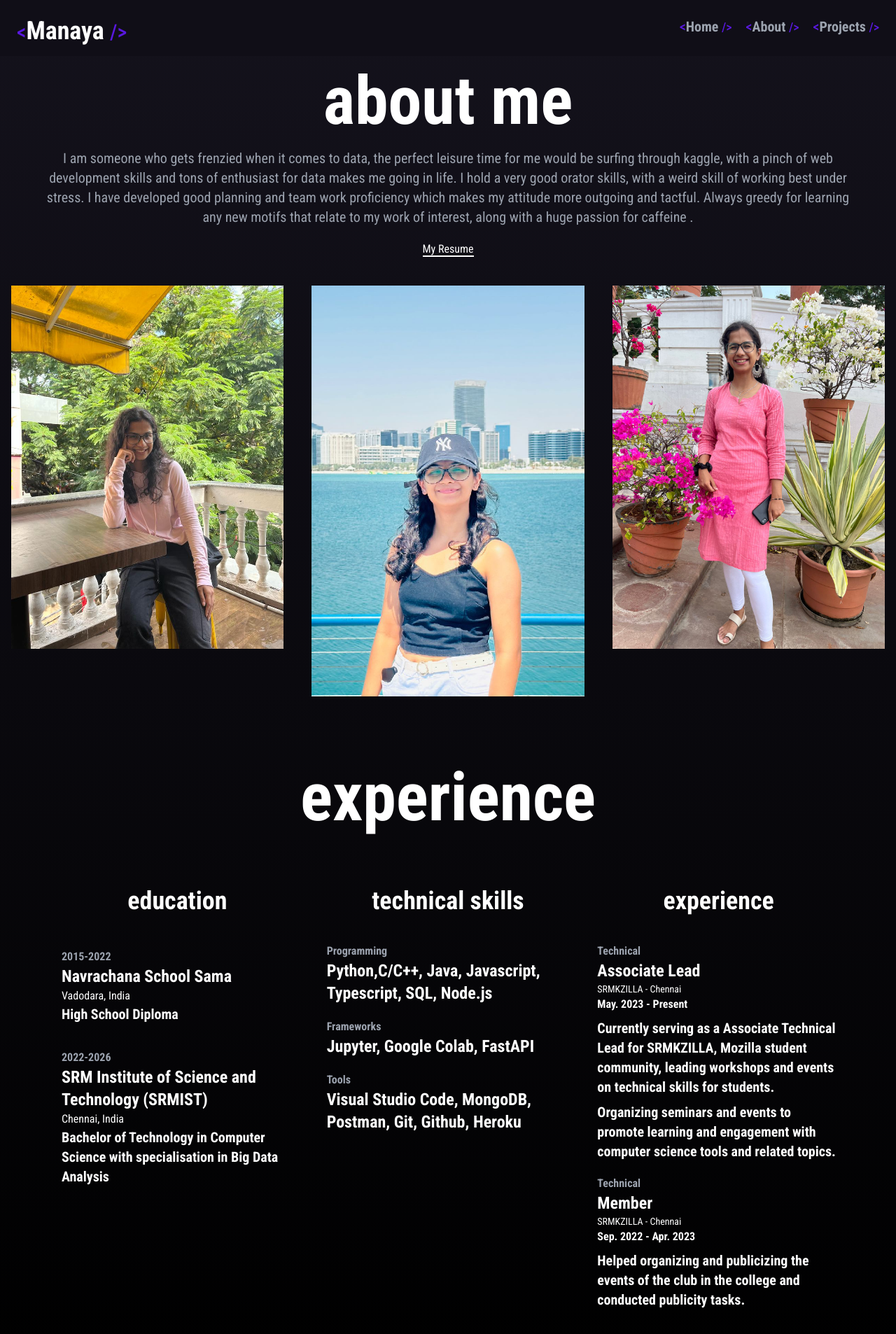
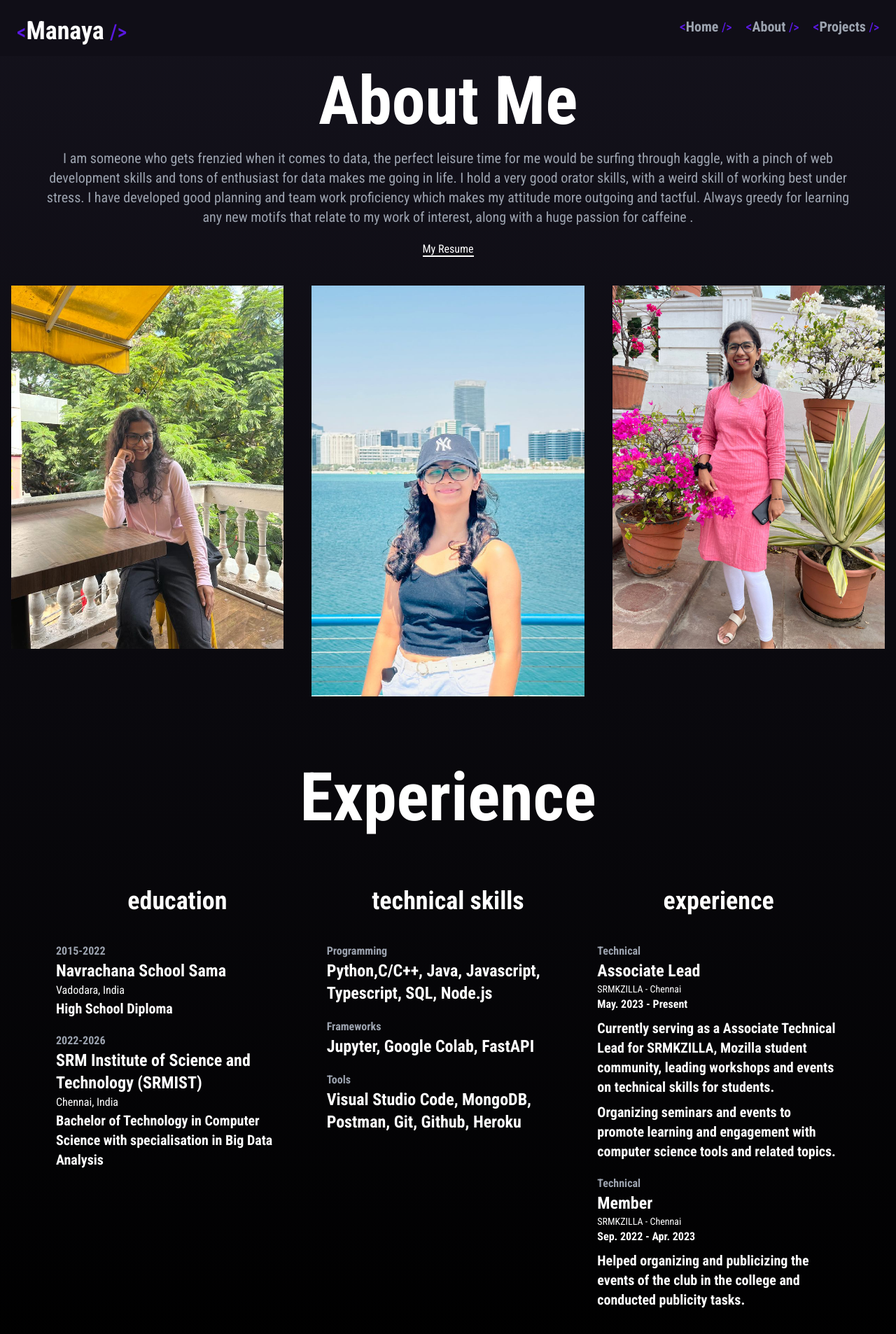
Before and after one commit to YARE0909/portfolio-2023, a Next.js app: page /about in a window 1280 px wide. Shown: the top 1906 px of the page at 70% size. Built offline with nearby package versions, Linux system fonts and the light colour scheme.

Commit message:
Minor changes

```diff
--- a/src/pages/about.tsx
+++ b/src/pages/about.tsx
@@ -12,7 +12,7 @@ const About = () => {
         <div className="flex flex-col items-center gap-5">
           <div className="w-full h-full flex-1 flex pt-20 flex-col items-center justify-start">
             <h1 className="text-white font-bold text-6xl lg:text-8xl">
-              about me
+              About Me
             </h1>
           </div>
           <div className="max-w-6xl w-full">
@@ -28,7 +28,11 @@ const About = () => {
             </h1>
           </div>
           <div>
-            <a className="border-b-2 border-b-white" href="/manaya.pdf" download>
+            <a
+              className="border-b-2 border-b-white"
+              href="/manaya.pdf"
+              download
+            >
               My Resume
             </a>
           </div>
@@ -48,7 +52,7 @@ const About = () => {
       <section className="min-h-screen h-fit">
         <div className="w-full h-full flex-1 flex pt-20 flex-col items-center justify-start">
           <h1 className="text-white font-bold text-6xl lg:text-8xl">
-            experience
+            Experience
           </h1>
           <div className="w-full flex flex-col lg:flex lg:flex-row justify-between gap-10 p-4 lg:p-20">
             <div className="flex flex-col items-start lg:items-center max-w-screen-sm w-full pt-5 lg:pt-0">
@@ -56,7 +60,7 @@ const About = () => {
                 <h1 className="text-white font-bold text-4xl">education</h1>
               </div>
               <div className="flex flex-col gap-5 pt-10">
-                <div className="p-2 rounded-lg">
+                <div className="rounded-lg">
                   <h1 className="text-gray-400 font-bold">2015-2022</h1>
                   <h1 className="text-white font-bold text-2xl">
                     Navrachana School Sama
@@ -64,7 +68,7 @@ const About = () => {
                   <h1>Vadodara, India</h1>
                   <h1 className="font-bold text-xl">High School Diploma</h1>
                 </div>
-                <div className="p-2 rounded-lg">
+                <div className="rounded-lg">
                   <h1 className="text-gray-400 font-bold">2022-2026</h1>
                   <h1 className="text-white font-bold text-2xl">
                     SRM Institute of Science and Technology (SRMIST)
--- a/src/pages/projects.tsx
+++ b/src/pages/projects.tsx
@@ -13,7 +13,7 @@ const Projects = () => {
       </div>
       <div className="flex flex-col gap-20 items-center pt-20 p-4">
         <div>
-          <h1 className="text-8xl text-white font-bold">my projects</h1>
+          <h1 className="text-8xl text-white font-bold">My Projects</h1>
         </div>
         <div className="w-full flex flex-col lg:flex lg:flex-row justify-center gap-20">
           <Tilt className="cursor-pointer">
```
